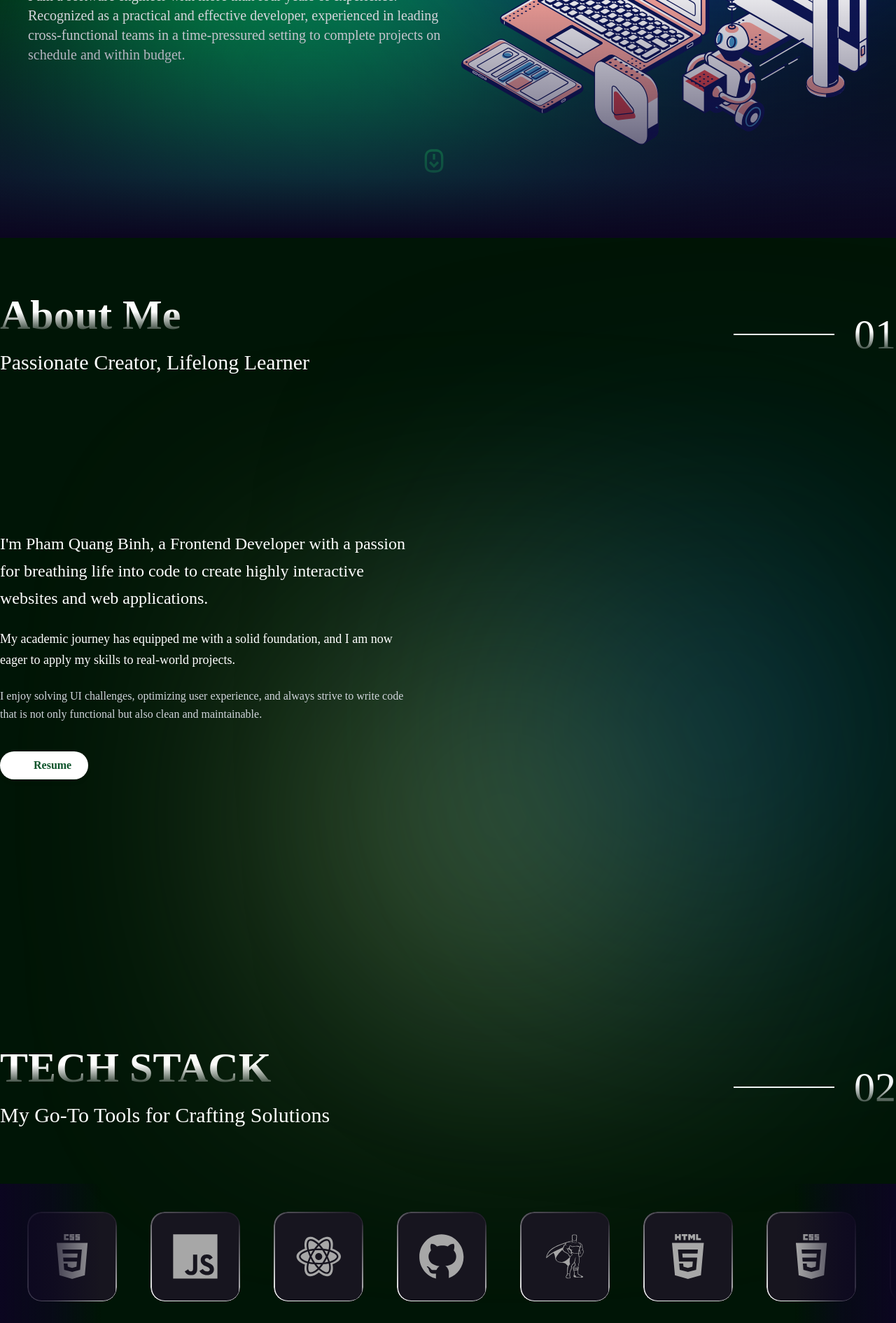
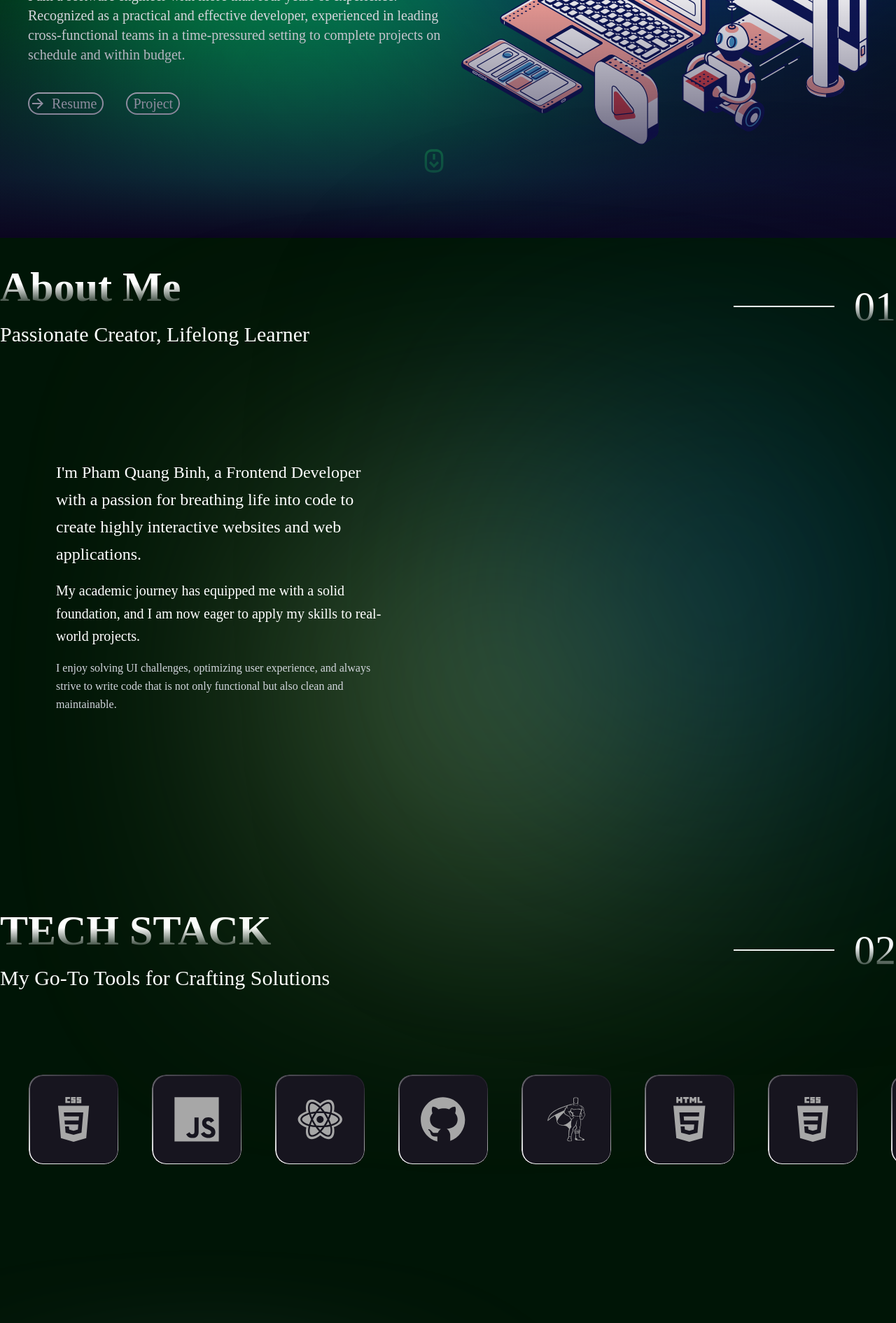
Before and after one commit to phambinh293/portfolio, a React (Vite) app: page / in a window 1280 px wide. Shown: the part 460-2351 px from the top of the page at 70% size. Built offline with nearby package versions, Linux system fonts and the light colour scheme; a web font is replaced by a local one.

Commit message:
fix hamberger
hamberger bi an khi bat sidebar

```diff
--- a/src/components/NavBar.jsx
+++ b/src/components/NavBar.jsx
@@ -70,7 +70,7 @@ const NavBar = ({ isOpen, setIsOpen }) => {
 
       <div
         ref={sidebarRef}
-        className="fixed z-[999] translate-x-full w-screen h-dvh bg-[#0c0c0c]/95 side-bar-bg"
+        className="fixed z-[998] translate-x-full w-screen h-dvh bg-[#0c0c0c]/95 side-bar-bg"
       >
         <div className="flex justify-end m-5" onClick={toggleSideBar}></div>
         <div className="h-full flex items-center px-10">
--- a/src/index.css
+++ b/src/index.css
@@ -193,23 +193,6 @@ section {
     bottom: 100px;
     right: 50px;
   }
-
-  .tech-stack-gradient-left-box {
-    background: rgb(11, 6, 32);
-    background: linear-gradient(90deg,
-        rgba(11, 6, 32, 1) 0%,
-        rgba(11, 6, 32, 0.6601234243697479) 53%,
-        rgba(16, 11, 51, 0) 100%);
-  }
-
-  .tech-stack-gradient-right-box {
-    background: rgb(11, 6, 32);
-    background: linear-gradient(-90deg,
-        rgba(11, 6, 32, 1) 0%,
-        rgba(11, 6, 32, 0.6601234243697479) 53%,
-        rgba(16, 11, 51, 0) 100%);
-  }
-
   /* marquee */
   .marquee {
     width: 100dvw;
--- a/src/sections/About.jsx
+++ b/src/sections/About.jsx
@@ -44,50 +44,36 @@ const About = () => {
         sphere1Class="about-gradient-sphere about-sphere-1"
         sphere2Class="about-gradient-sphere about-sphere-2"
       />
-      <div className="w-full container relative z-10 md:mt-20 mt-10">
-        <TitleHeader
-          title="About Me"
-          number="01"
-          text="Passionate Creator, Lifelong Learner"
-        />
-        <div className=" grid grid-cols-1 sm:grid-cols-2 lg:grid-cols-4 min-h-screen ">
+      <div className="w-full  relative z-10">
+        <div className="container mx-auto md:p-0 px-5">
+          <TitleHeader
+            title="About Me"
+            number="01"
+            text="Passionate Creator, Lifelong Learner"
+          />
+        </div>
+        <div className="md:mt-20 mt-10 md:grid flex grid-cols-4">
           <div
-            className="lg:col-span-2 md:col-span-2 col-span-1 flex flex-col justify-center
-items-center md:items-start md:text-left text-center max-w-[600px] md:p-0 p-6 space-y-6"
+            className="md:col-span-2 col-span-4 text-start md:p-20 p-10 flex-center flex-col md:tex"
           >
-            <h1 className="text-white text-xl md:text-2xl font-medium leading-relaxed">
+            <h1 className="text-white md:text-2xl text-xl font-medium leading-relaxed">
               I'm Pham Quang Binh, a Frontend Developer with a passion for
               breathing life into code to create highly interactive websites and
               web applications.
             </h1>
 
-            <p className="text-white text-sm md:text-lg font-light leading-relaxed">
+            <p className="mt-4 text-white text-sm md:text-xl text font-light leading-relaxed">
               My academic journey has equipped me with a solid foundation, and I
               am now eager to apply my skills to real-world projects.
             </p>
 
-            <p className="text-gray-300 text-sm md:text-base leading-relaxed">
+            <p className="mt-4 text-gray-300 text-sm md:text-base leading-relaxed">
               I enjoy solving UI challenges, optimizing user experience, and
               always strive to write code that is not only functional but also
               clean and maintainable.
             </p>
-
-            <a
-              href="https://drive.google.com/file/d/1zKsC_PfP_r05nJUuKkKg2TtfWx0WamKK/view?usp=drive_link"
-              target="_blank"
-              rel="noopener noreferrer"
-              className="inline-flex items-center gap-2 mt-4 px-6 py-2 rounded-full bg-white text-green-900 font-semibold shadow-md hover:bg-gray-200 transition"
-            >
-              <img
-                src="./images/link.svg"
-                alt="link icon"
-                className="w-4 h-4"
-              />
-              Resume
-            </a>
           </div>
-
-          <div className="lg:col-span-2 md:col-span-2  hidden lg:flex flex-col  place-content-center items-center md:items-start md:text-left side-image ">
+          <div className="col-span-2 justify-center sm:scale-3d md:flex items-center hidden">
             <img
               alt="book"
               className="inline-block md:w-2xl w-xl absolute img-about z-10"
--- a/src/sections/Hero.jsx
+++ b/src/sections/Hero.jsx
@@ -32,11 +32,11 @@ const Hero = () => {
       />
       <div className="w-full h-full md:mt-40 mt-20 grid lg:grid-cols-2 grid-cols-1">
         <div className="container relative w-full h-full col-span-1 ">
-        <div className="ml-10 content md:mt-20 mt-0">
+          <div className="ml-10 content md:mt-20 mt-0">
             <p className="item1 inline-block md:text-2xl text-base p-3 bg-green-700 rounded-3xl mb-1 md:mb-3">
               <span className="animate-bounce">👋</span>
               <span className="font-bold text-green-400">
-                Hi There! I'm QuangBinh
+                Hi There! I'm Quang Binh
               </span>
             </p>
             <h1 className="item2 font-bold md:text-4xl text-3xl">
@@ -74,6 +74,29 @@ const Hero = () => {
               leading cross-functional teams in a time-pressured setting to
               complete projects on schedule and within budget.
             </p>
+            <div className="mt-10 flex gap-8">
+              <div className="flex items-center rounded-2xl border-2 border-b-white-50">
+                <img
+                  src="./images/arrow-right-line.svg"
+                  alt=""
+                  className="w-6 h-6"
+                />
+                <a
+                  href="#projects"
+                  className="md:text-xl text-sm px-2 cursor-none"
+                >
+                  Resume
+                </a>
+              </div>
+              <div className="flex items-center rounded-2xl border-2 border-b-white-50">
+                <a
+                  href="#projects"
+                  className="md:text-xl text-sm px-2 cursor-none"
+                >
+                  Project
+                </a>
+              </div>
+            </div>
           </div>
         </div>
         <div className="w-full h-full flex-center lg:col-span-1 md:col-span-1">
--- a/src/sections/TechStack.jsx
+++ b/src/sections/TechStack.jsx
@@ -14,8 +14,8 @@ const TechStack = () => {
           />
         </div>
         <div className="md:mt-20 mt-10 relative">
-          <div className="tech-stack-gradient-left-box w-36 h-full absolute bottom-0 left-0 z-20"></div>
-          <div className="tech-stack-gradient-right-box w-36 h-full absolute bottom-0 right-0 z-20"></div>
+          <div className="w-36 h-full absolute bottom-0 left-0 z-20"></div>
+          <div className="w-36 h-full absolute bottom-0 right-0 z-20"></div>
           <div className="marquee h-52">
             <div className="marquee-box md:gap-12 gap-5">
               {iconsList.map((icon, index) => (
```
Also changed, not shown: public/images/arrow-right-line.svg (added).
